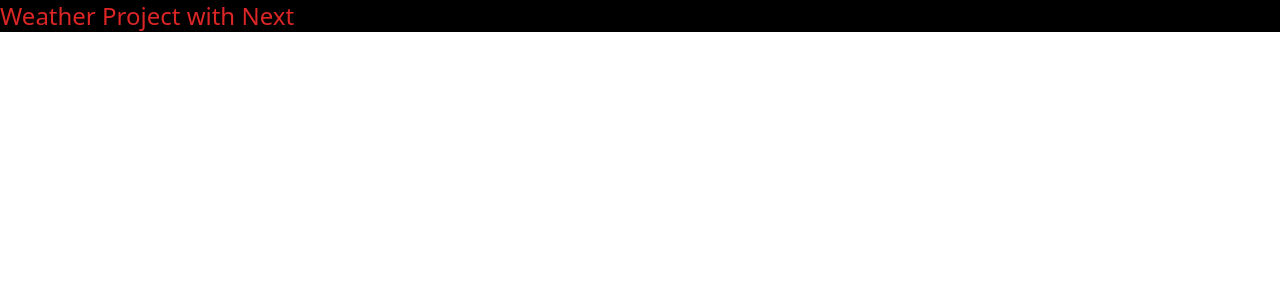
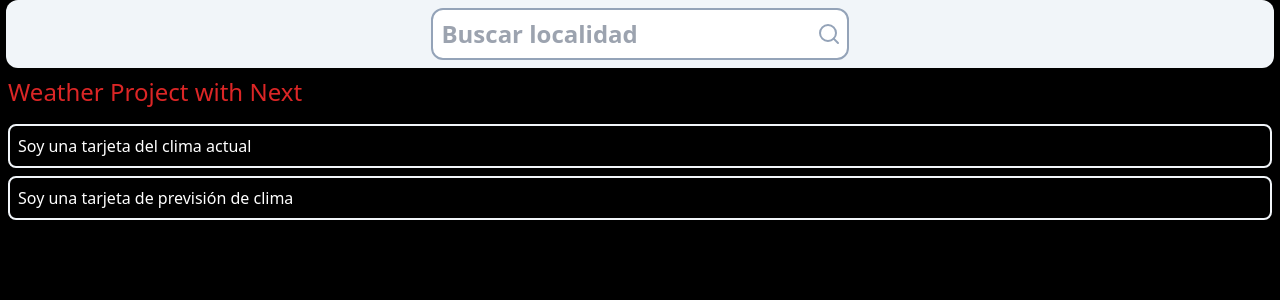
Before and after one commit to MatiScavuzzo/next-weather-project, a Next.js app: page / in a window 1280 px wide. Shown: the top 300 px of the page. Built offline with nearby package versions, Linux system fonts and the light colour scheme; no server answers.

Commit message:
Contexto y acceso a la API

```diff
--- a/next.config.js
+++ b/next.config.js
@@ -1,6 +1,12 @@
+require('dotenv').config()
+
 /** @type {import('next').NextConfig} */
 const nextConfig = {
   reactStrictMode: true,
+  env: {
+    API_KEY: process.env.API_KEY,
+    API_URL: process.env.API_URL
+  }
 }
 
 module.exports = nextConfig
--- a/package.json
+++ b/package.json
@@ -12,11 +12,13 @@
     "@types/node": "18.15.11",
     "@types/react": "18.0.31",
     "@types/react-dom": "18.0.11",
+    "dotenv": "^16.0.3",
     "eslint": "8.37.0",
     "eslint-config-next": "13.2.4",
     "next": "13.2.4",
     "react": "18.2.0",
     "react-dom": "18.2.0",
+    "react-icons": "^4.8.0",
     "typescript": "5.0.3"
   },
   "devDependencies": {
--- /dev/null
+++ b/src/components/ForecastCard.tsx
@@ -0,0 +1,7 @@
+export const ForecastCard = () => {
+  return (
+    <div className='flex w-full p-2 text-white border-2 rounded-lg border-slate-100'>
+      Soy una tarjeta de previsión de clima
+    </div>
+  )
+}
--- /dev/null
+++ b/src/components/Navbar.tsx
@@ -0,0 +1,9 @@
+import { SearchBar } from "./SearchBar"
+
+export const Navbar = () => {
+  return(
+    <div className='flex items-center justify-center'>
+      <div className='flex items-center justify-center w-[99%] p-2 text-2xl font-bold text-black bg-slate-100 rounded-xl'><SearchBar /></div>
+    </div>
+  )
+}
--- /dev/null
+++ b/src/components/SearchBar.tsx
@@ -0,0 +1,14 @@
+import { WeatherAppContext } from '@/context/WeatherAppContext'
+import { useContext } from 'react'
+import { FiSearch } from 'react-icons/fi'
+
+export const SearchBar = () => {
+  const { handleLocationChange } = useContext(WeatherAppContext)
+
+  return (
+    <div className='relative flex items-center w-full sm:w-3/6 md:w-2/6'>
+      <input onChange={handleLocationChange} className='w-full p-2 border-2 border-slate-400 rounded-xl' type='search' name='location-search' id='location-search' placeholder={`Buscar localidad`} />
+      <FiSearch className='absolute right-2 text-slate-400' />
+    </div>
+  )
+}
--- /dev/null
+++ b/src/components/WeatherCard.tsx
@@ -0,0 +1,7 @@
+export const WeatherCard = () => {
+  return (
+    <div className='flex w-full p-2 text-white border-2 rounded-lg border-slate-100'>
+      Soy una tarjeta del clima actual
+    </div>
+  )
+}
--- /dev/null
+++ b/src/context/WeatherAppContext.tsx
@@ -0,0 +1,26 @@
+import React, { createContext, useState } from "react";
+
+interface WeatherAppState {
+  location: string;
+  setLocation: React.Dispatch<React.SetStateAction<string>>
+  handleLocationChange: (event: React.ChangeEvent<HTMLInputElement>) => void;
+}
+
+export const WeatherAppContext = createContext<WeatherAppState>({
+  location: '',
+  setLocation: () => {},
+  handleLocationChange: () => {}
+});
+
+export const WeatherAppProvider: React.FC = (children:any) => {
+  const [location, setLocation] = useState('')
+  const handleLocationChange = (event: React.ChangeEvent<HTMLInputElement>) => {
+    setLocation(event.target.value)
+  }
+
+  return (
+    <WeatherAppContext.Provider value={{location, setLocation, handleLocationChange}}>
+      {children}
+    </WeatherAppContext.Provider>
+  )
+}
--- a/src/pages/index.tsx
+++ b/src/pages/index.tsx
@@ -1,13 +1,31 @@
 import { Inter } from 'next/font/google'
+import Head from 'next/head'
+import { Navbar } from '@/components/Navbar'
+import { WeatherCard } from '@/components/WeatherCard'
+import { ForecastCard } from '@/components/ForecastCard'
+import prueba from '@/services/accuweather'
 
+
+prueba('azul')
 const inter = Inter({ subsets: ['latin'] })
 
 export default function Home() {
   return (
     <>
-      <main className='bg-black'>
+      <Head>
+        <title>Weather App</title>
+        <meta name='description' content='Generated by create next app'/>
+        <meta name='viewport' content='width=device-width, initial-scale=1' />
+        <link rel='icon' href='/favicon.ico' />
+      </Head>
+      <Navbar />
+      <main className='p-2'>
         <h1 className='text-red-600'>Weather Project with Next</h1>
       </main>
+      <section className='flex flex-col gap-2 p-2'>
+        <WeatherCard />
+        <ForecastCard />
+      </section>
     </>
   )
 }
--- /dev/null
+++ b/src/services/accuweather.ts
@@ -0,0 +1,12 @@
+
+export const API_KEY = process.env.API_KEY
+export const API_URL = process.env.API_URL
+
+
+async function prueba(location:any) {
+  const request = await fetch(`${API_URL}locations/v1/cities/search?apikey=${API_KEY}&q=${location}&language=es-ar&offset=1`)
+  const response = await request.json()
+  return console.log(response)
+}
+
+export default prueba
--- a/src/styles/globals.css
+++ b/src/styles/globals.css
@@ -4,6 +4,7 @@
   --font-mono: ui-monospace, Menlo, Monaco, 'Cascadia Mono', 'Segoe UI Mono',
     'Roboto Mono', 'Oxygen Mono', 'Ubuntu Monospace', 'Source Code Pro',
     'Fira Mono', 'Droid Sans Mono', 'Courier New', monospace;
+    background-color: black;
 }
 
 @tailwind base;
```
Also changed, not shown: 1 other file (tests, documents, lock files or other folders).
